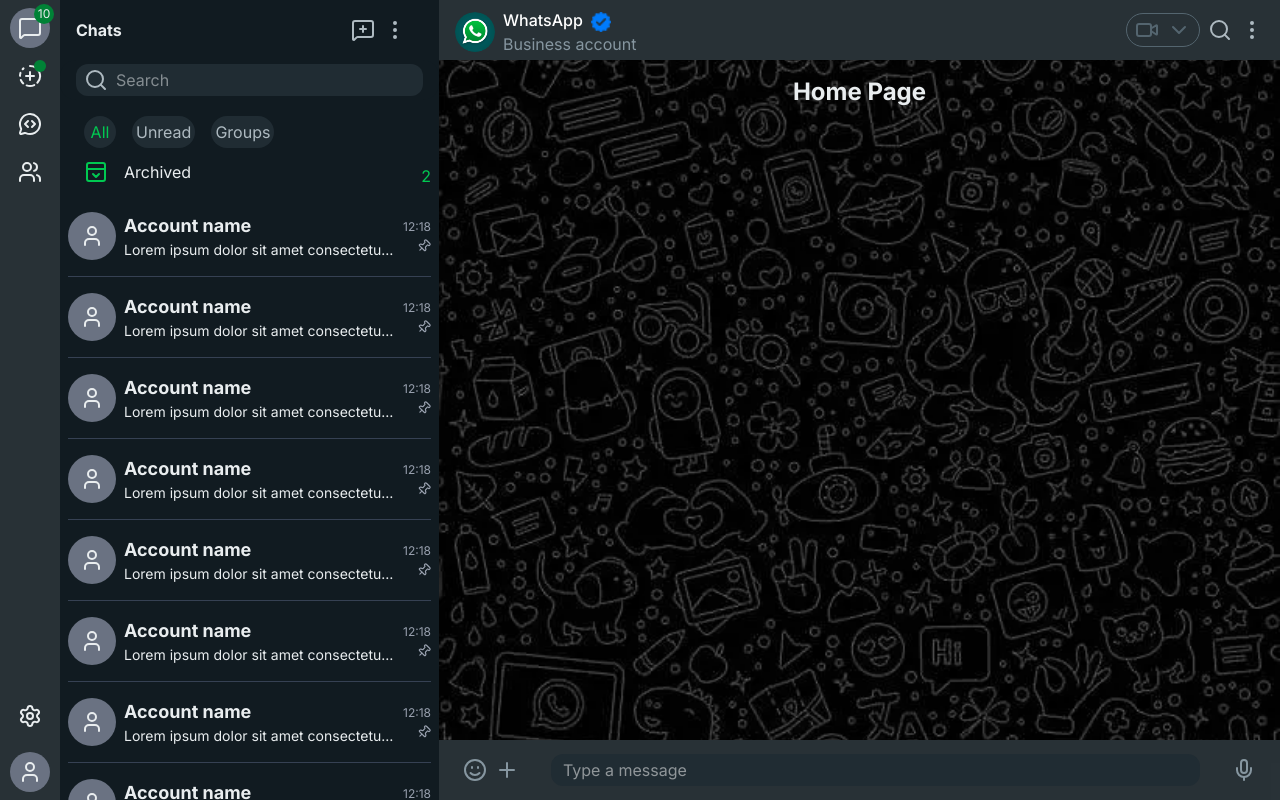
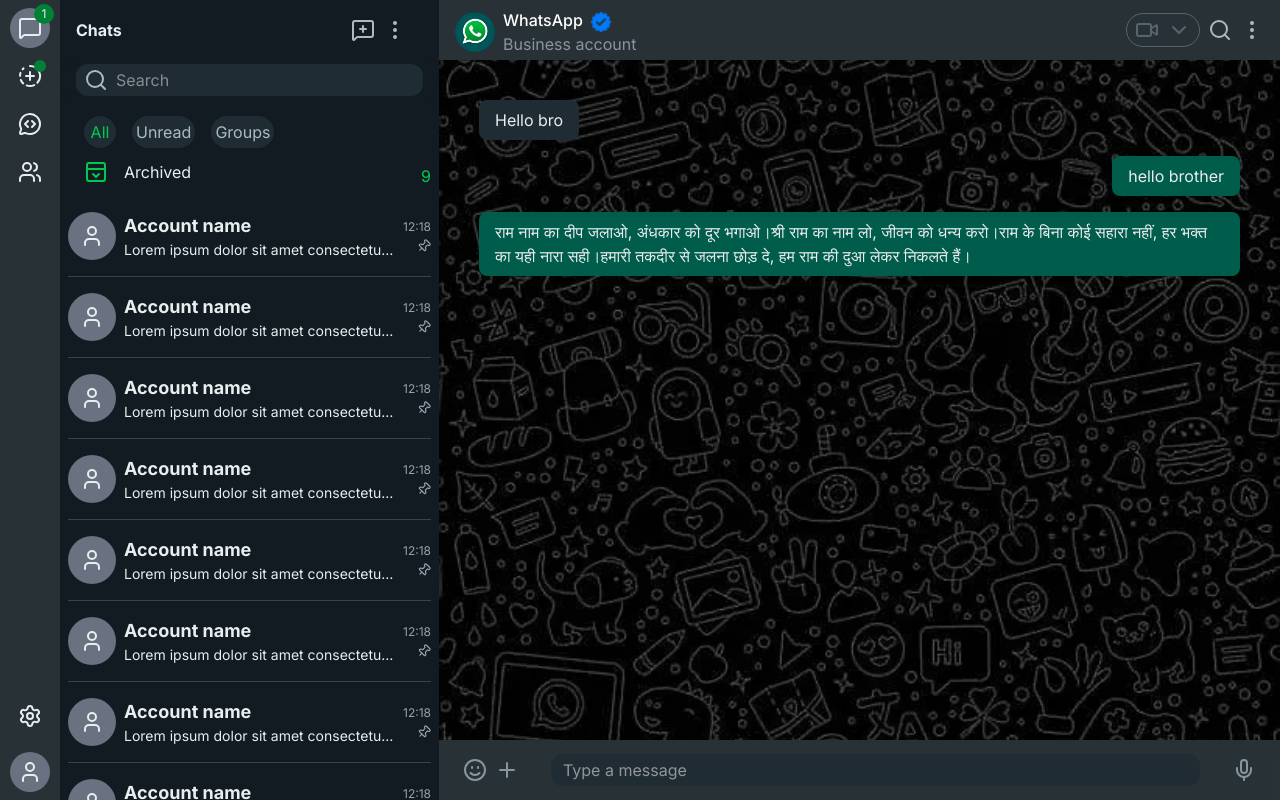
Before and after one commit to deepakspoc/react-whatsapp-clone, a Next.js app: page / in a window 1280 px wide. Built offline with nearby package versions, Linux system fonts and the light colour scheme.

Commit message:
changes in pages

```diff
--- a/app/layout.tsx
+++ b/app/layout.tsx
@@ -28,7 +28,7 @@
 
         <div className="flex-1 text-typo h-full flex flex-col">
           <Navbar />
-          <main className="flex-1 relative p-4">
+          <main className= "flex-1 relative p-4">
             <Image
               src="/images/chat-bg.webp"
               alt="chat-bg-image"
--- a/app/page.tsx
+++ b/app/page.tsx
@@ -3,7 +3,19 @@
 export default function Home() {
   return (
     <div>
-      <h1 className="text-2xl font-bold text-center">Home Page</h1>
+
+     <div className="flex-1 p-6 space-y-4">
+          <div className="bg-[#202c33] px-4 py-2 rounded-lg w-fit">
+            Hello bro
+          </div>
+
+          <div className="bg-[#005c4b] ml-auto px-4 py-2 rounded-lg w-fit">
+            hello brother
+          </div>
+          <div className="bg-[#005c4b] ml-auto px-4 py-2 rounded-lg w-fit">
+            राम नाम का दीप जलाओ, अंधकार को दूर भगाओ।श्री राम का नाम लो, जीवन को धन्य करो।राम के बिना कोई सहारा नहीं, हर भक्त का यही नारा सही।हमारी तकदीर से जलना छोड़ दे, हम राम की दुआ लेकर निकलते हैं।
+          </div>
+        </div>
     </div>
   );
 }
--- a/components/layout/Sidebar.tsx
+++ b/components/layout/Sidebar.tsx
@@ -19,7 +19,7 @@
           {/* MESSAGES */}
           <button className="relative size-10 hover:cursor-pointer bg-gray-500 grid place-items-center rounded-full">
             <span className="absolute -top-1 -right-1 size-5 text-xs grid place-items-center bg-green-700 rounded-full">
-              10
+              1
             </span>
             <span>
               {" "}
@@ -115,7 +115,7 @@
               </div>
               <div>
                 <button className="text-green-500 justify m-2 hover:cursor-pointer">
-                  2
+                  9
                 </button>
               </div>
             </div>
```
